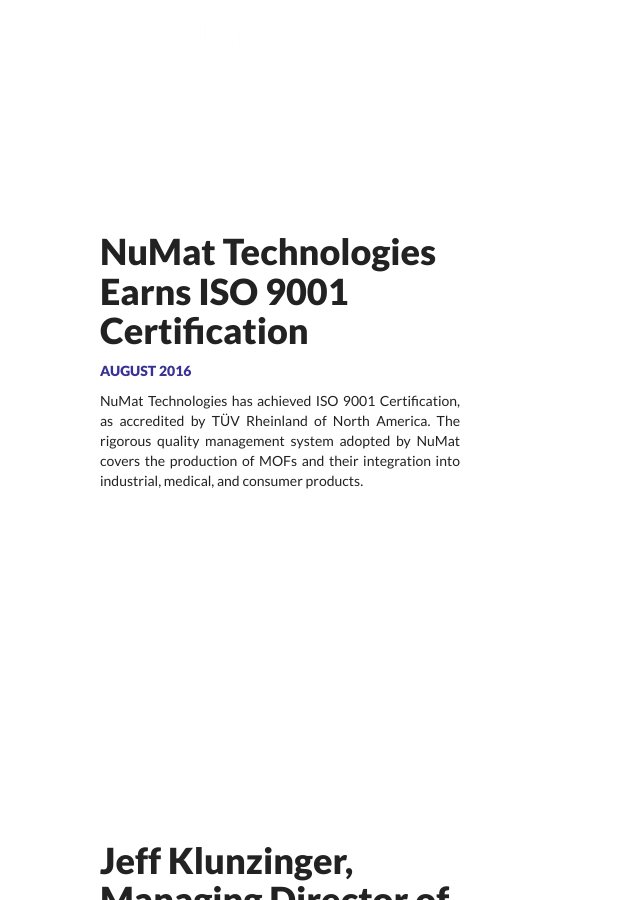
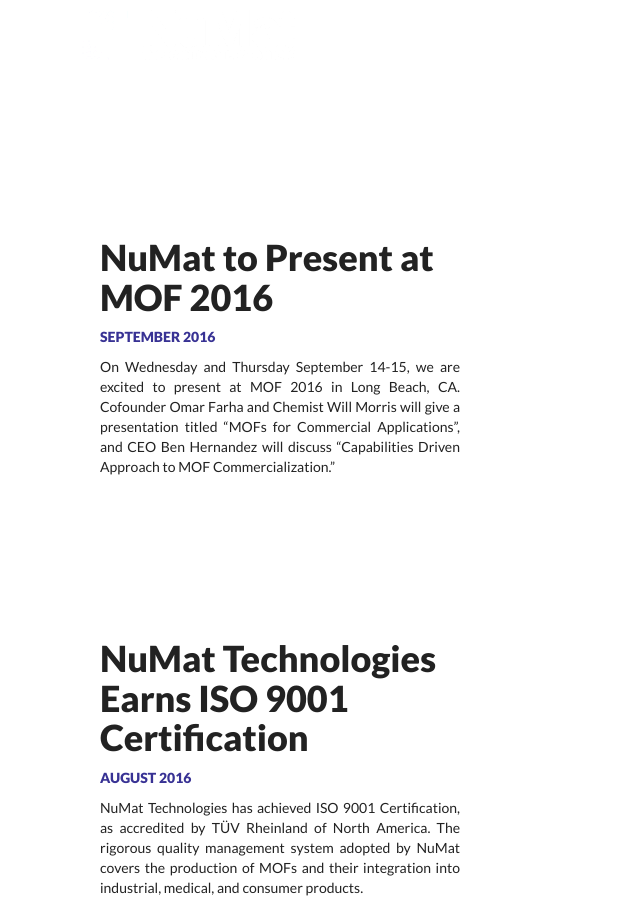
Before and after one commit to numat/numat.github.io, a Jekyll site: the page built from news.html, in a window 1280 px wide and 900 px high. Shown: the whole window, without its empty margins (0-640 px from the left). Built offline with Jekyll 4.4.1, drawn with Linux system fonts in a browser that asks for light colours; nearby versions of some CDN libraries; comment, search, counter and statistics services are not loaded.

Commit message:
Added news article on NuMat presenting at MOF 2016

```diff
--- a/_data/news.yml
+++ b/_data/news.yml
@@ -1,3 +1,17 @@
+- title: NuMat to Present at MOF 2016
+  images:
+    - file: mof_2016.jpg
+      height: 88
+      alt: MOF 2016 Logo
+      link: http://www.mrs.org/mof-2016/
+  date: September 2016
+  description: |
+      On Wednesday and Thursday September 14-15, we are excited to present at
+      MOF 2016 in Long Beach, CA. Cofounder Omar Farha and Chemist Will Morris
+      will give a presentation titled "MOFs for Commercial Applications", and
+      CEO Ben Hernandez will discuss "Capabilities Driven Approach to MOF
+      Commercialization."
+
 - title: NuMat Technologies Earns ISO 9001 Certification
   images:
     - file: tuv_rheinland.png
```
